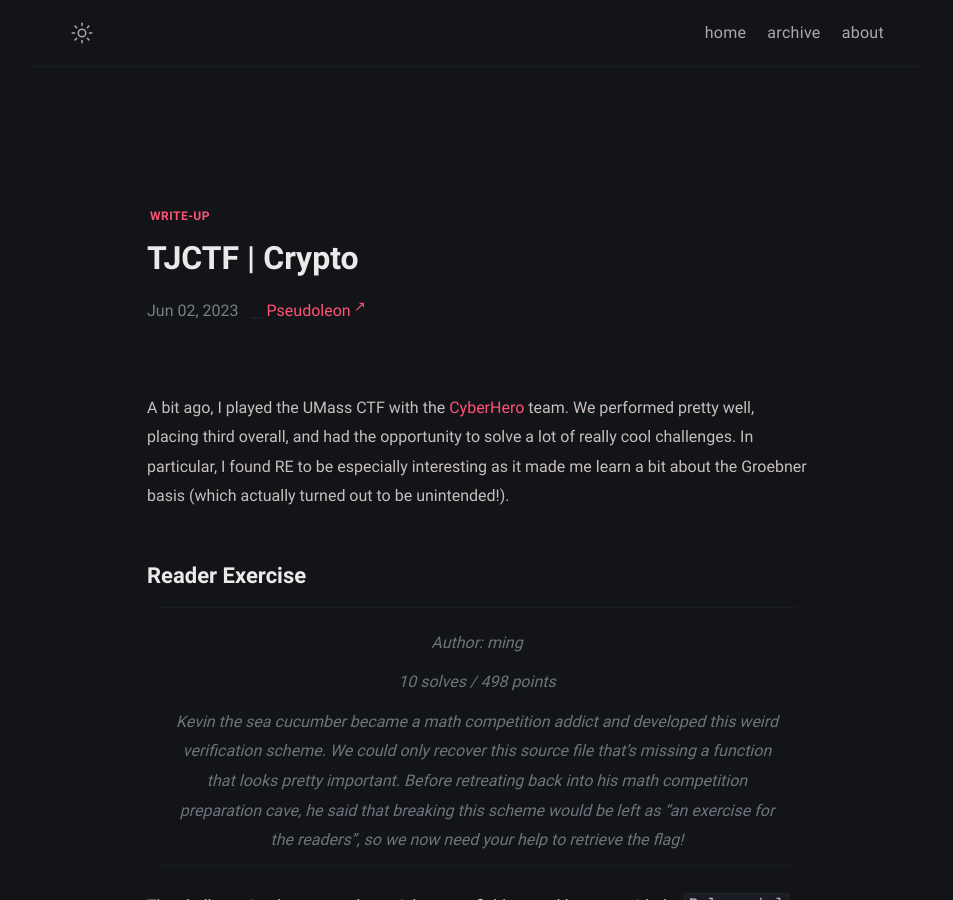
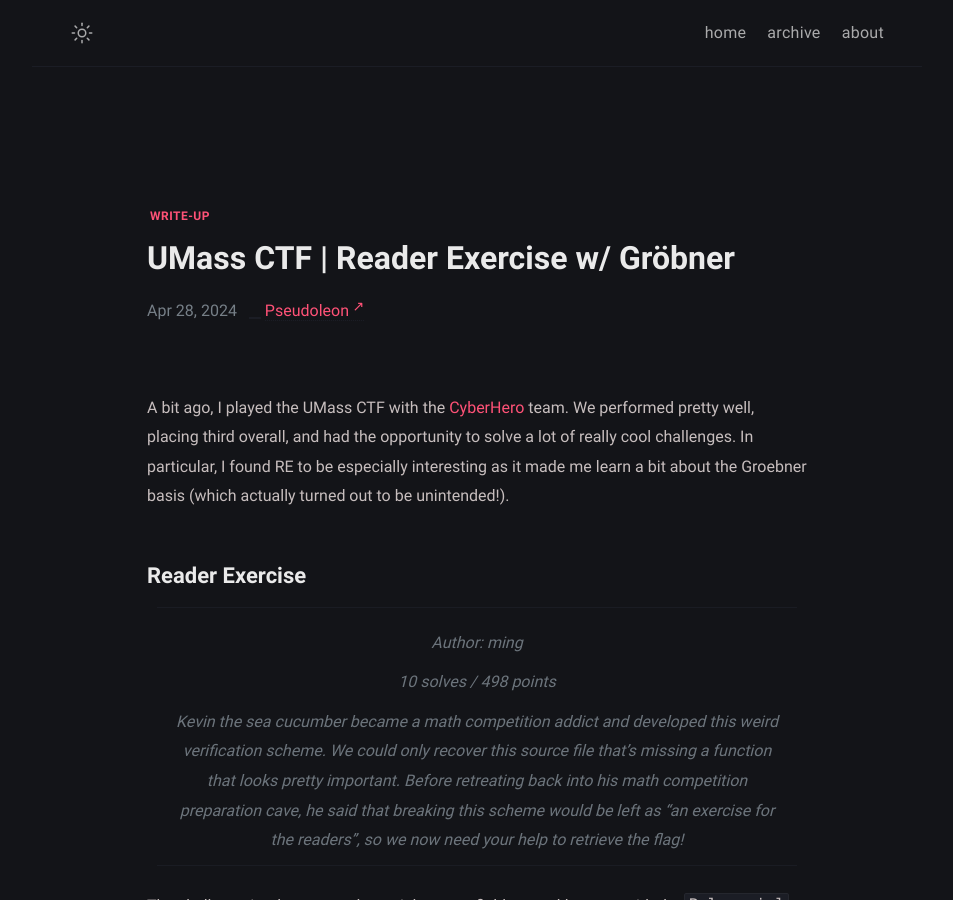
Before and after one commit to Pseudoleon/Pseudoleon.github.io, a Jekyll site: the page built from _posts/2024-04-28-umass-24.md, in a window 1280 px wide and 900 px high. Shown: the whole window, without its empty margins (163-1116 px from the left). Built offline with Jekyll 4.4.1, drawn with Linux system fonts in a browser that asks for light colours.

Commit message:
Fix title

```diff
--- a/_posts/2024-04-28-umass-24.md
+++ b/_posts/2024-04-28-umass-24.md
@@ -1,7 +1,7 @@
 ---
 layout: post
-title:  "TJCTF | Crypto"
-date:   2023-06-02 17:19:00 +0200
+title:  "UMass CTF | Reader Exercise w/ Gröbner"
+date:   2024-04-28 23:20:00 +0200
 tags: ["write-up"]
 usemathjax: true
 ---
```
